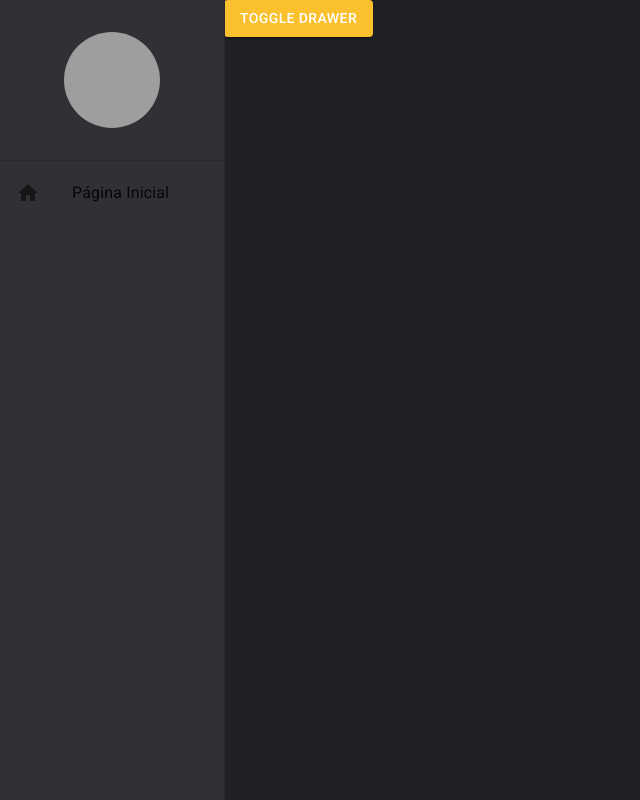
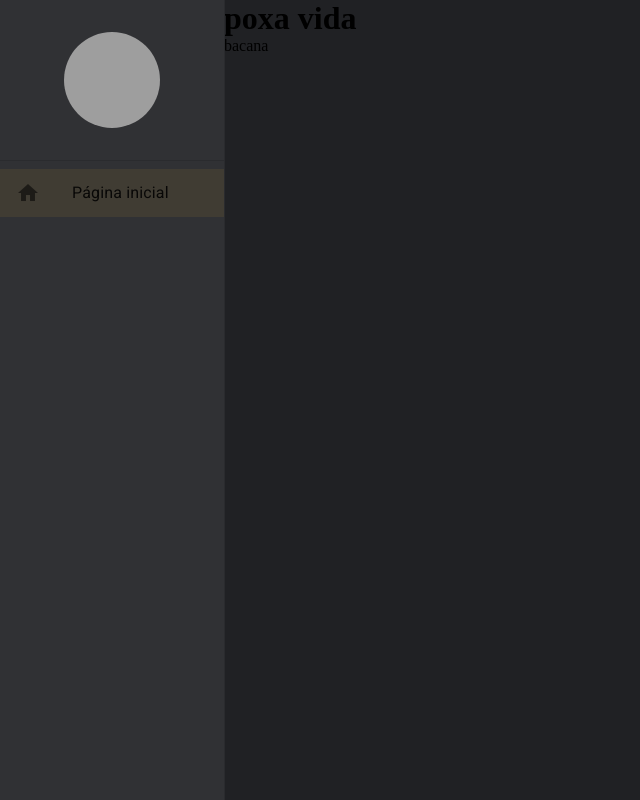
Before and after one commit to jeanwisotscki/dashboard, a React (Vite) app: page / in a window 1280 px wide. Shown: the whole page, without its empty margins (0-640 px from the left). Built offline with nearby package versions, Linux system fonts and the light colour scheme; grey boxes are pictures that could not be loaded.

Commit message:
layout base

```diff
--- /dev/null
+++ b/src/pages/Dashboard.tsx
@@ -0,0 +1,5 @@
+import { LayoutBasePage } from "../shared/layouts/LayoutBasePage";
+
+export const Dashboard = () => {
+  return <LayoutBasePage titulo="poxa vida">bacana</LayoutBasePage>;
+};
--- a/src/pages/index.ts
+++ /dev/null
@@ -1 +0,0 @@
-export {}
--- a/src/routes/index.tsx
+++ b/src/routes/index.tsx
@@ -1,24 +1,24 @@
-import { Button } from "@mui/material";
+import { useEffect } from "react";
 import { Routes, Route, Navigate } from "react-router-dom";
+import { Dashboard } from "../pages/Dashboard";
 import { useDrawerContext } from "../shared/contexts/DrawerContext";
 
 export const AppRoutes = () => {
-  const { toggleDrawerOpen } = useDrawerContext();
+  const { setDrawerOptions } = useDrawerContext();
+
+  useEffect(() => {
+    setDrawerOptions([
+      {
+        path: "/",
+        icon: "home",
+        label: "Página inicial",
+      },
+    ]);
+  }, []);
 
   return (
     <Routes>
-      <Route
-        path="/"
-        element={
-          <Button
-            onClick={toggleDrawerOpen}
-            variant="contained"
-            color="primary"
-          >
-            toggle drawer
-          </Button>
-        }
-      />
+      <Route path="/" element={<Dashboard />} />
       <Route path="*" element={<Navigate to="/" />} />
     </Routes>
   );
--- a/src/shared/components/Sidebar/index.tsx
+++ b/src/shared/components/Sidebar/index.tsx
@@ -11,16 +11,49 @@ import {
   useTheme,
 } from "@mui/material";
 import { Box } from "@mui/system";
+import { useMatch, useNavigate, useResolvedPath } from "react-router-dom";
 import { useDrawerContext } from "../../contexts/DrawerContext";
 
 interface ISidebarProps {
   children: React.ReactNode;
 }
 
+interface IListItemLinkProps {
+  to: string;
+  icon: string;
+  label: string;
+  onClick: (() => void) | undefined;
+}
+
+const ListItemLink: React.FC<IListItemLinkProps> = ({
+  to,
+  icon,
+  label,
+  onClick,
+}) => {
+  const navigate = useNavigate();
+  const resolvedPath = useResolvedPath(to);
+  const match = useMatch({ path: resolvedPath.pathname, end: false });
+
+  const handleClick = () => {
+    navigate(to);
+    onClick?.();
+  };
+
+  return (
+    <ListItemButton selected={!!match} onClick={handleClick}>
+      <ListItemIcon>
+        <Icon>{icon}</Icon>
+      </ListItemIcon>
+      <ListItemText primary={label} />
+    </ListItemButton>
+  );
+};
+
 export const Sidebar: React.FC<ISidebarProps> = ({ children }) => {
   const theme = useTheme();
   const smDown = useMediaQuery(theme.breakpoints.down("sm"));
-  const { isDrawerOpen, toggleDrawerOpen } = useDrawerContext();
+  const { isDrawerOpen, toggleDrawerOpen, drawerOptions } = useDrawerContext();
 
   return (
     <>
@@ -51,12 +84,15 @@ export const Sidebar: React.FC<ISidebarProps> = ({ children }) => {
           <Divider />
           <Box flex={1}>
             <List component="nav">
-              <ListItemButton>
-                <ListItemIcon>
-                  <Icon>home</Icon>
-                </ListItemIcon>
-                <ListItemText primary="Página Inicial" />
-              </ListItemButton>
+              {drawerOptions.map((drawerOption) => (
+                <ListItemLink
+                  key={drawerOption.path}
+                  to={drawerOption.path}
+                  icon={drawerOption.icon}
+                  label={drawerOption.label}
+                  onClick={smDown ? toggleDrawerOpen : undefined}
+                />
+              ))}
             </List>
           </Box>
         </Box>
--- a/src/shared/contexts/DrawerContext.tsx
+++ b/src/shared/contexts/DrawerContext.tsx
@@ -3,10 +3,18 @@ import React from "react";
 interface IDrawerContextData {
   isDrawerOpen: boolean;
   toggleDrawerOpen: () => void;
+  drawerOptions: IDrawerOptions[];
+  setDrawerOptions: (newDrawerOptions: IDrawerOptions[]) => void;
 }
 
 interface IDrawerProviderProps {
   children: React.ReactNode;
+}
+
+interface IDrawerOptions {
+  icon: string;
+  label: string;
+  path: string;
 }
 
 const DrawerContext = React.createContext({} as IDrawerContextData);
@@ -19,13 +27,30 @@ export const DrawerProvider: React.FC<IDrawerProviderProps> = ({
   children,
 }) => {
   const [isDrawerOpen, setIsDrawerOpen] = React.useState(false);
+  const [drawerOptions, setDrawerOptions] = React.useState<IDrawerOptions[]>(
+    []
+  );
 
   const toggleDrawerOpen = React.useCallback(() => {
     setIsDrawerOpen((oldDrawerOpen) => !oldDrawerOpen);
   }, []);
 
+  const handleSetDrawerOptions = React.useCallback(
+    (newDrawerOptions: IDrawerOptions[]) => {
+      setDrawerOptions(newDrawerOptions);
+    },
+    []
+  );
+
   return (
-    <DrawerContext.Provider value={{ isDrawerOpen, toggleDrawerOpen }}>
+    <DrawerContext.Provider
+      value={{
+        isDrawerOpen,
+        drawerOptions,
+        toggleDrawerOpen,
+        setDrawerOptions: handleSetDrawerOptions,
+      }}
+    >
       {children}
     </DrawerContext.Provider>
   );
--- /dev/null
+++ b/src/shared/layouts/LayoutBasePage.tsx
@@ -0,0 +1,19 @@
+import { Box } from "@mui/system";
+import React from "react";
+
+interface ILayoutBasePageProps {
+  children: React.ReactNode;
+  titulo: string;
+}
+
+export const LayoutBasePage: React.FC<ILayoutBasePageProps> = ({
+  children,
+  titulo,
+}) => {
+  return (
+    <Box>
+      <h1>{titulo}</h1>
+      {children}{" "}
+    </Box>
+  );
+};
--- a/src/shared/layouts/index.ts
+++ /dev/null
@@ -1 +0,0 @@
-export {}
```
